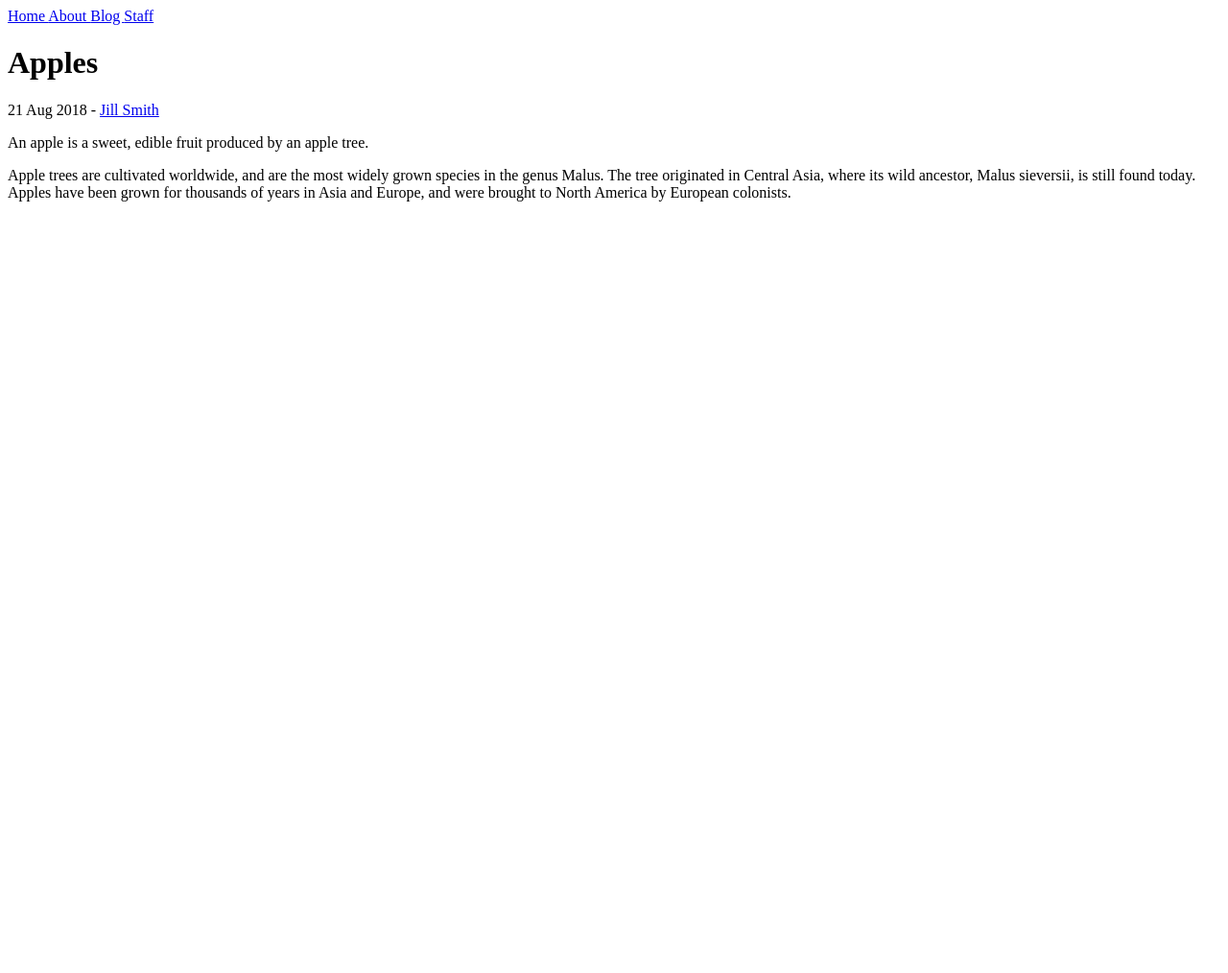
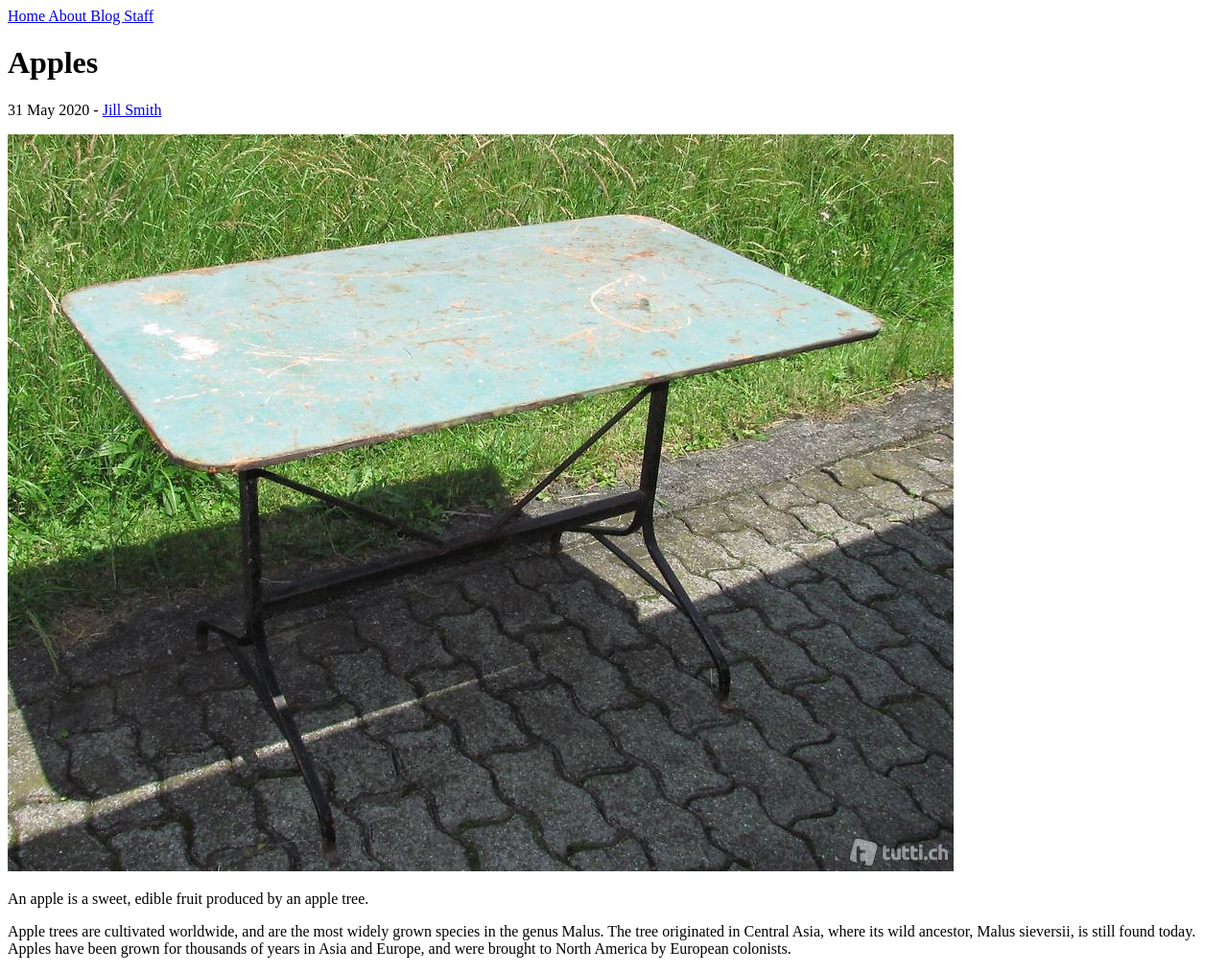
Before and after one commit to DonCorleone/Jekyll_Hello-World, a Jekyll site: the page built from _posts/2018-08-21-apples.md, in a window 1280 px wide. Shown: the whole page at 96% size. Built offline with Jekyll 4.4.1, drawn with Linux system fonts in a browser that asks for light colours; a script that is not in the unit is left out; before the commit the page ends 900 px from its top, so only the background shows below that.

Commit message:
Update Blog “2018-08-21-apples”

```diff
--- a/_posts/2018-08-21-apples.md
+++ b/_posts/2018-08-21-apples.md
@@ -2,11 +2,13 @@
 layout: post
 author: jill
 Title: From CMS
+title: Apples
+date: 2020-05-31T21:55:19.645Z
 ---
+![old table](/assets/uploads/5362630170.jpg "old supertable")
+
 An apple is a sweet, edible fruit produced by an apple tree.
 
-Apple trees are cultivated worldwide, and are the most widely grown species in
-the genus Malus. The tree originated in Central Asia, where its wild ancestor,
-Malus sieversii, is still found today. Apples have been grown for thousands of
+Apple trees are cultivated worldwide, and are the most widely grown species in the genus Malus. The tree originated in Central Asia, where its wild ancestor, Malus sieversii, is still found today. Apples have been grown for thousands of
 years in Asia and Europe, and were brought to North America by European
 colonists.
```
